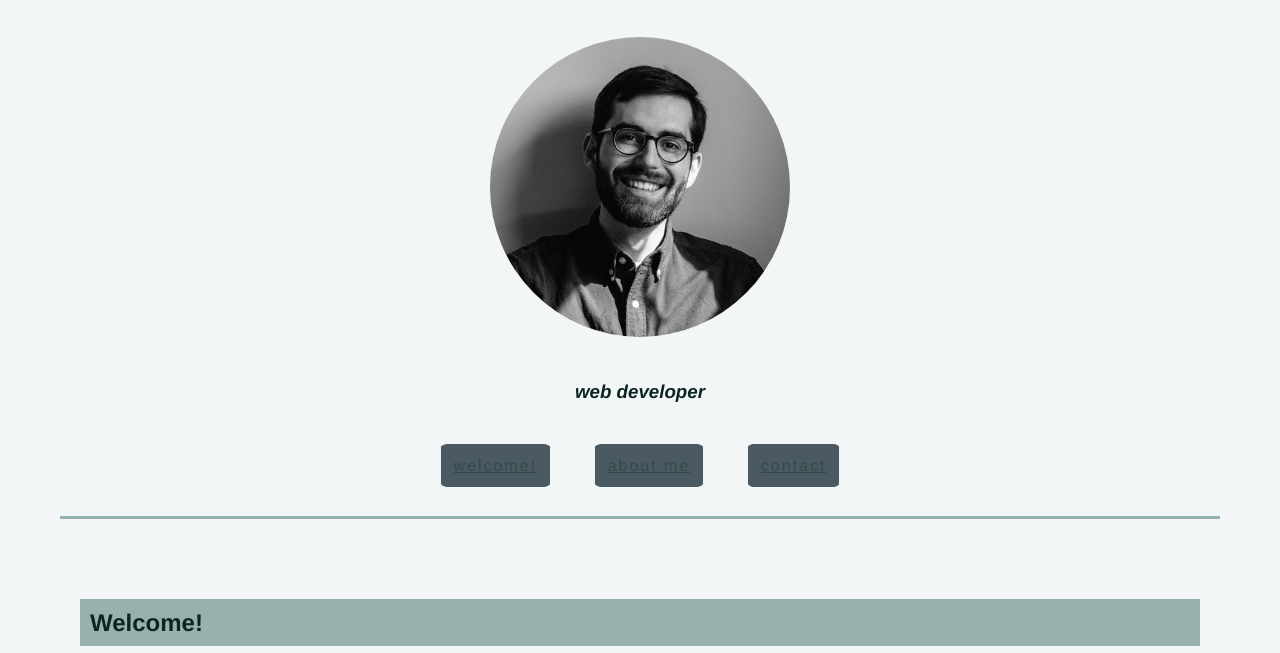
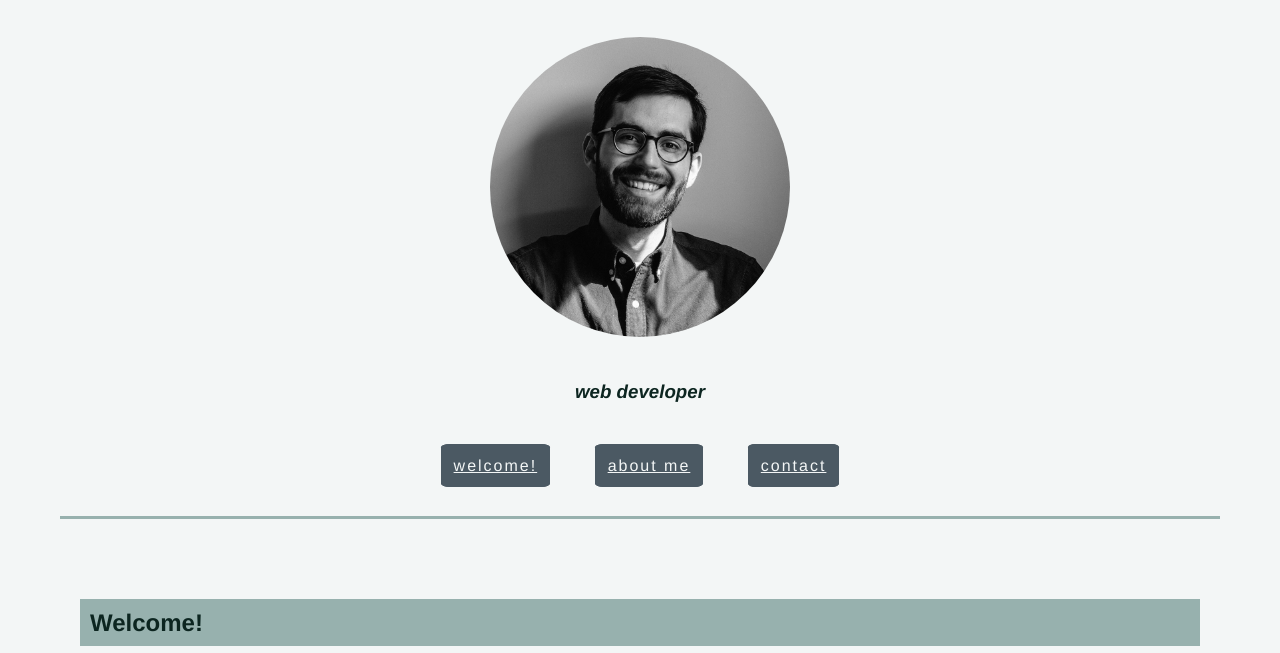
Before and after one commit to mattreihing/portfolio-webpage, a plain HTML site: page index.html in a window 1280 px wide. Shown: the part 147-800 px from the top of the page. Drawn offline with nearby package versions, Linux system fonts and the light colour scheme.

Commit message:
Add files via upload
updated issue with CSS where nav links at top of page were too darkly colored

```diff
--- a/style.css
+++ b/style.css
@@ -47,7 +47,7 @@ h2, h3 {
 }
 
 /* nav anchor link pseudo-classes */
-a:link {color:#334B48; }
+a:link {color:#F3F6F6; }
 a:visited {color:#F3F6F6;}
 a:hover {color:#97B1AE; }
 a:active {color:#F3F6F6;}
```
